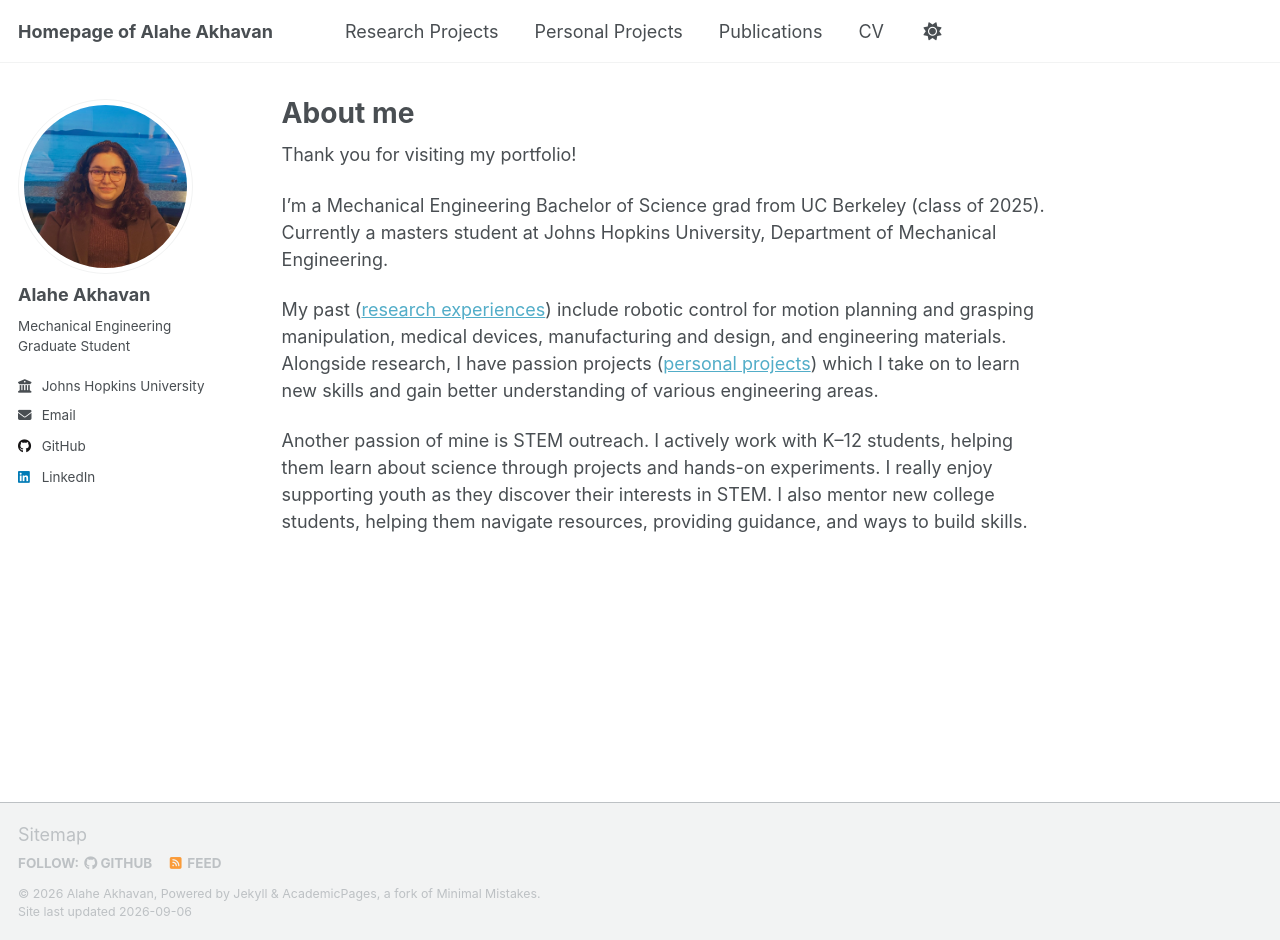
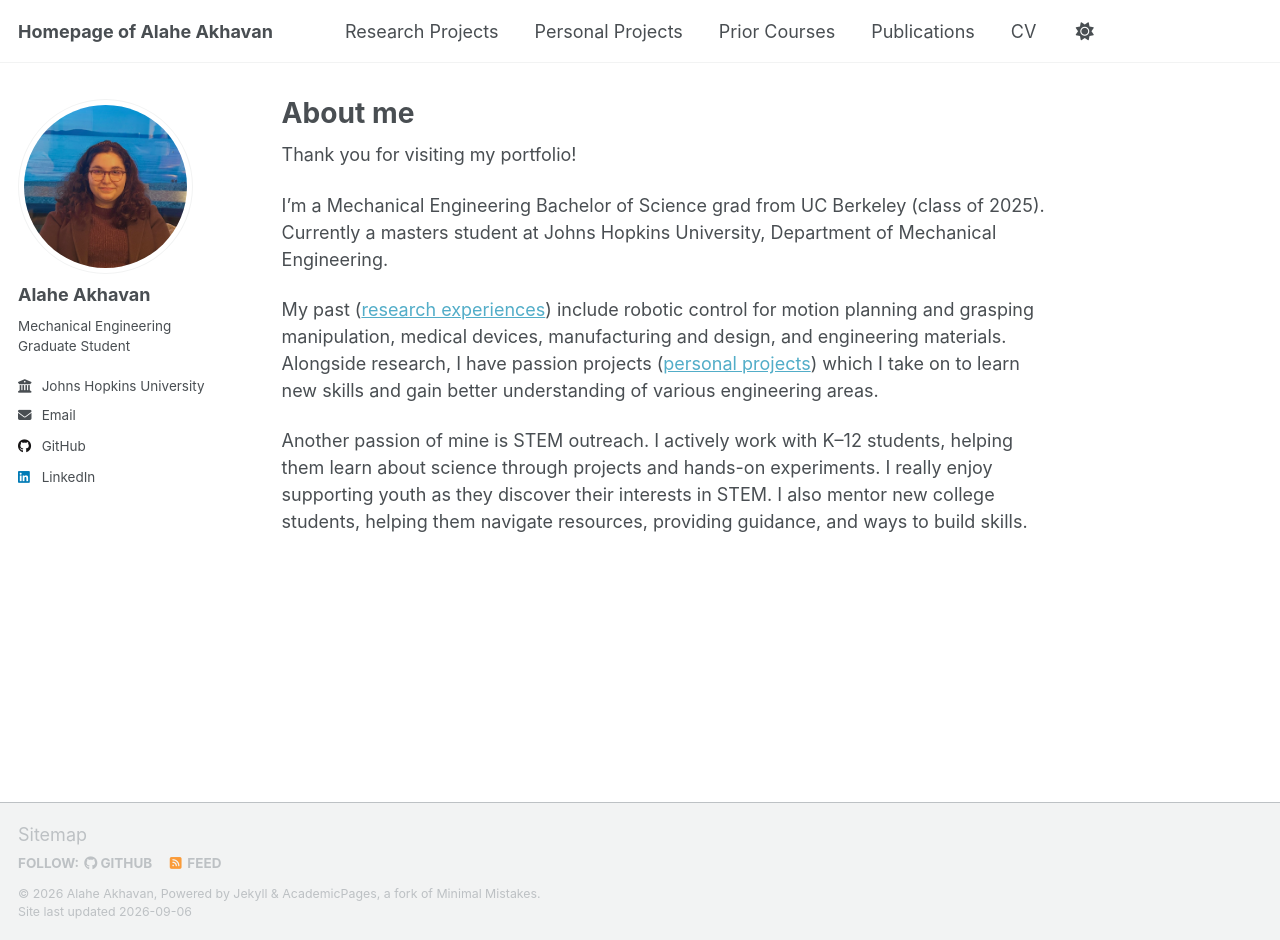
Before and after one commit to Akhavana/akhavana.github.io, a Jekyll site: the page built from _pages/about.md, in a window 1280 px wide and 940 px high. Built offline with Jekyll 4.4.1, drawn with Linux system fonts in a browser that asks for light colours; a script that is not in the unit is left out.

Commit message:
Add 'Prior Courses' to navigation menu

```diff
--- a/_data/navigation.yml
+++ b/_data/navigation.yml
@@ -12,6 +12,8 @@ main:
     url: /research/
   - title: "Personal Projects"
     url: /personal/
+  - title: "Prior Courses"
+    url: /fun/
   - title: "Publications"
     url: /publications/
   - title: "CV"
```
